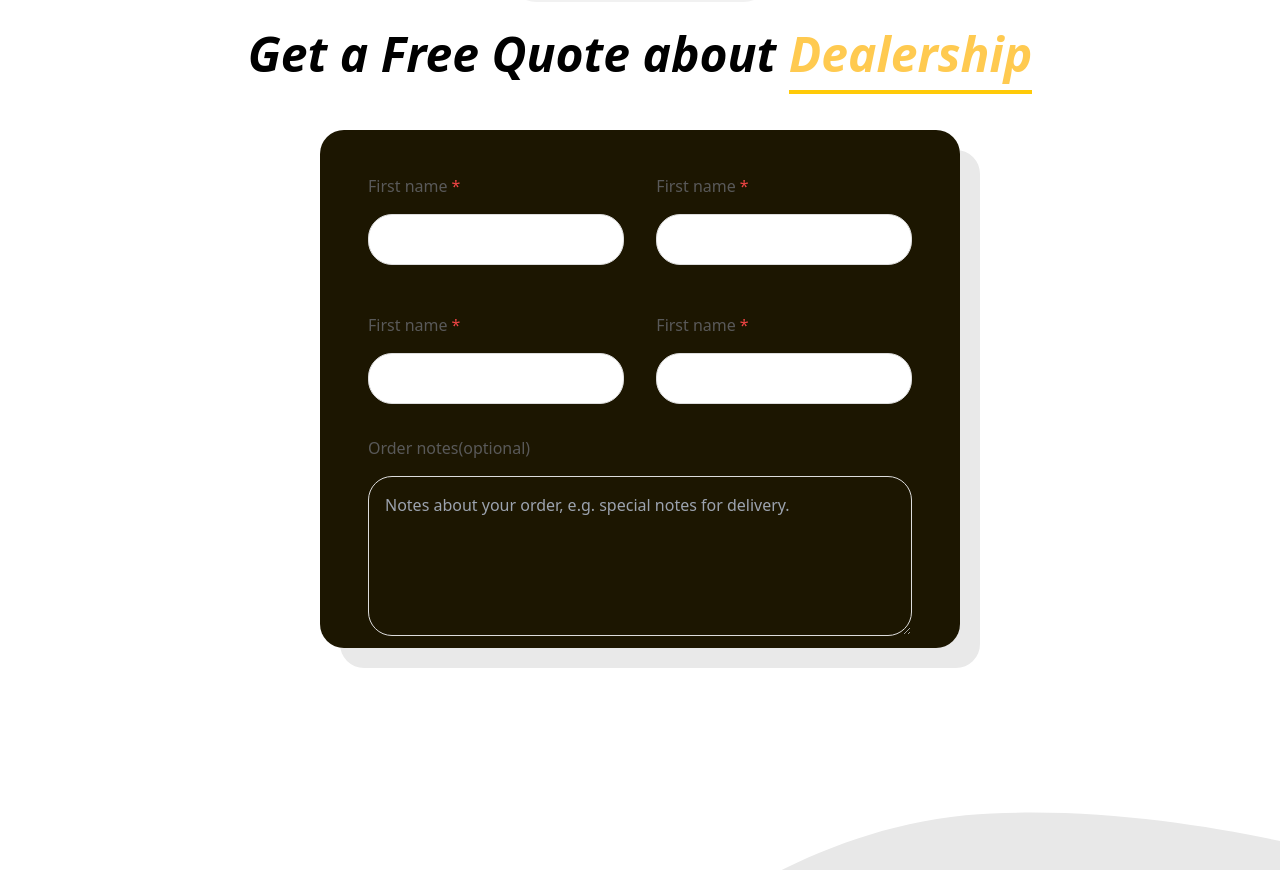
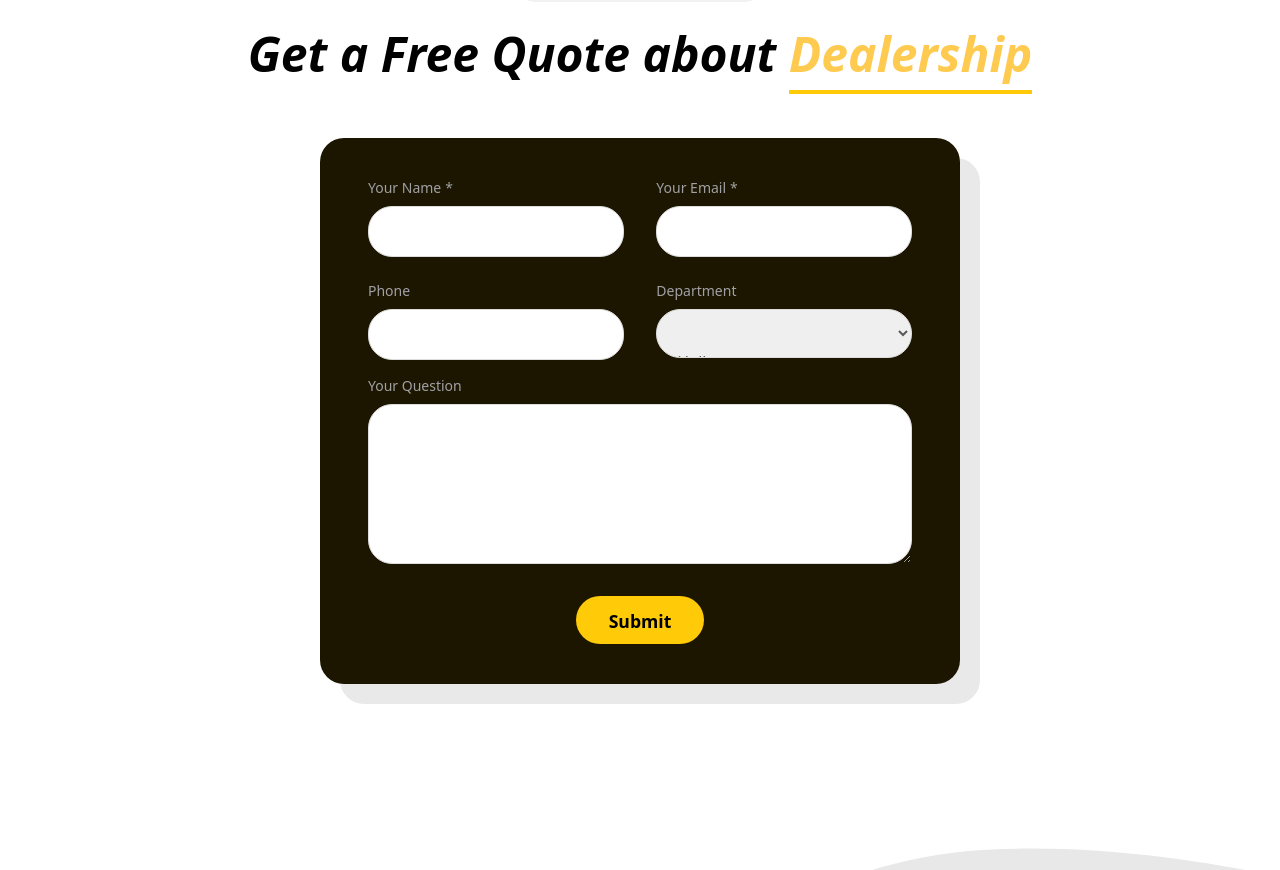
Before and after one commit to itunumide/car-rental, a React (Vite) app: page /locations in a window 1280 px wide. Shown: the part 2820-3690 px from the top of the page. Built offline with nearby package versions, Linux system fonts and the light colour scheme.

Commit message:
Finished the location page UI

```diff
--- a/src/pages/Locations.jsx
+++ b/src/pages/Locations.jsx
@@ -6,8 +6,16 @@ import locationCar1 from "../assets/car-home-5.png";
 import LocationCard from "../reusables/LocationCard";
 import LocationHeader from "../reusables/LocationHeader";
 import LocationForm from "../reusables/LocationForm";
+import { useNavigate } from "react-router-dom";
+
 
 const Locations = () => {
+  const navigate = useNavigate();
+
+  const goToShop = () => {
+    navigate("/shop");
+  };
+
   return (
     <div>
       <PagesHero />
@@ -36,6 +44,7 @@ const Locations = () => {
               text={
                 "On three consecutive Saturdays in August, nearly seven miles of NYC's streets are opened for people to play, run, walk and bike. There are usually fun, interactive stations, from a water slide to a zip line. On three consecutive Saturdays in August, nearly seven miles of NYC's streets are opened for people to play, run, walk and bike. There are usually fun, interactive stations, from a water slide to a zip line."
               }
+              onClick={goToShop}
             />
             <LocationCard
               lat={34.052235}
@@ -45,6 +54,7 @@ const Locations = () => {
               text={
                 "On three consecutive Saturdays in August, nearly seven miles of NYC's streets are opened for people to play, run, walk and bike. There are usually fun, interactive stations, from a water slide to a zip line. On three consecutive Saturdays in August, nearly seven miles of NYC's streets are opened for people to play, run, walk and bike. There are usually fun, interactive stations, from a water slide to a zip line."
               }
+              onClick={goToShop}
             />
             <LocationCard
               lat={40.712776}
@@ -54,6 +64,7 @@ const Locations = () => {
               text={
                 "On three consecutive Saturdays in August, nearly seven miles of NYC's streets are opened for people to play, run, walk and bike. There are usually fun, interactive stations, from a water slide to a zip line. On three consecutive Saturdays in August, nearly seven miles of NYC's streets are opened for people to play, run, walk and bike. There are usually fun, interactive stations, from a water slide to a zip line."
               }
+              onClick={goToShop}
             />
           </div>
         </div>
--- a/src/pages/checkout/CheckoutLeft.jsx
+++ b/src/pages/checkout/CheckoutLeft.jsx
@@ -171,7 +171,7 @@ export const CheckoutLeft = ({ formData, handleChange }) => {
             value={formData.additionalInformation}
             onChange={handleChange}
             placeholder="Notes about your order, e.g. special notes for delivery."
-            className="border p-[1rem] border-[#dcdcdc] text-[#595959] rounded-3xl h-[10rem] bg-transparent"
+            className="border p-[1rem] border-[#dcdcdc] text-[#595959] focus:outline-none focus:ring-2 focus:ring-yellow-500 rounded-3xl h-[10rem] bg-transparent"
           ></textarea>
         </div>
       </div>
--- a/src/reusables/Input.jsx
+++ b/src/reusables/Input.jsx
@@ -7,15 +7,19 @@ const Input = ({
   isRequired,
   onChange,
   width = "md:w-full",
-  bg ='bg-transparent'
+  bg ='bg-transparent',
+  margin ="my-[1rem]",
+  color="text-[#ef4444]",
+  textcl,
+  text
 }) => {
   return (
     <div
-      className={`${width} text-[#595959] w-full flex flex-col my-[1rem]`}
+      className={`${width} text-[#595959] w-full flex flex-col ${margin}`}
     >
-      <label htmlFor={htmlFor} className="my-[1rem]">
+      <label htmlFor={htmlFor} className={`${margin} ${textcl} ${text}`}>
         {label}
-        {isRequired && <span className="text-red-500 ml-1">*</span>}
+        {isRequired && <span className={`${color} ml-1`}>*</span>}
       </label>
       <input
         type={type}
--- a/src/reusables/LocationCard.jsx
+++ b/src/reusables/LocationCard.jsx
@@ -1,7 +1,7 @@
-import Button from "../reusables/Button";
+import Button from "../reusables/checkoutreuseable/Button";
 import MapComponent from "./MapComponent";
 
-const LocationCard = ({lat, lng, state, country, text}) => {
+const LocationCard = ({lat, lng, state, country, text, onClick}) => {
   return (
     <div className="flex gap-12 px-12 py-10">
       <MapComponent lat={lat} lng={lng} />
@@ -13,7 +13,7 @@ const LocationCard = ({lat, lng, state, country, text}) => {
         <p className="leading-8">
          {text}
         </p>
-        <Button text={"Rent"} />
+        <Button text={"Rent"} onClick={onClick} width="10rem" />
       </div>
 
     </div>
--- a/src/reusables/LocationForm.jsx
+++ b/src/reusables/LocationForm.jsx
@@ -1,19 +1,14 @@
 import Input from "../reusables/Input";
 import { useState } from "react";
+import Button from "./checkoutreuseable/Button";
+import axios from "axios";
 
 const LocationForm = () => {
   const [formData, setFormData] = useState({
-    firstName: "",
-    lastName: "",
-    companyName: "",
-    country: "",
-    streetAddress: "",
-    streetAddress1: "",
-    city: "",
-    state: "",
-    zipCode: "",
+    YourName: "",
     phone: "",
     email: "",
+    department:"",
     additionalInformation: "",
   });
 
@@ -25,68 +20,93 @@ const LocationForm = () => {
   const handleSubmit = async (e) => {
     e.preventDefault();
 
-    if (!formData.firstName || !formData.email) {
+    if (!formData.YourName || !formData.email) {
       alert("Please fill in all required fields.");
       return;
     }
+
+    try {
+      const response = await axios.post("https://jsonplaceholder.typicode.com/posts", formData);
+      console.log("Response:", response.data);
+      alert("Form submitted successfully!");
+    } catch (error) {
+      console.error("Error submitting form:", error);
+      alert("Something went wrong. Please try again.");
+    }
   };
+
   return (
     <form
-      action=""
-      className=" bg-[#1c1601] mt-10 py-3 shadow-[20px_20px_0_#e9e9e9] px-12 rounded-3xl w-[50%]"
+      onSubmit={handleSubmit}
+      className=" flex flex-col items-center bg-[#1c1601] mt-12 pb-10 pt-6 shadow-[20px_20px_0_#e9e9e9] px-12 rounded-3xl w-[50%]"
     >
       <div className="flex flex-wrap justify-between">
         <Input
-        htmlFor="firstName"
-        label="First name"
+          htmlFor="yourName"
+          label="Your Name"
           isRequired={true}
-        value={formData.firstName}
+          name="YourName"
+          value={formData.YourName}
           onChange={handleChange}
           width="sm:w-[47%]"
-        bg="#fff"
+          color="text-[#a0a0a0]"
+          bg="bg-[#fff]"
+          textcl="text-[#a0a0a4]"
+          text="text-sm"
+          margin="my-[.5rem]"
         />
         <Input
-        htmlFor="firstName"
-        label="First name"
+          htmlFor="yourEmail"
+          label="Your Email"
           isRequired={true}
-        value={formData.firstName}
+          name="email"
+          value={formData.email}
           onChange={handleChange}
           width="sm:w-[47%]"
-        bg="#fff"
+          color="text-[#a0a0a0]"
+          bg="bg-[#fff]"
+          textcl="text-[#a0a0a4]"
+          text="text-sm"
+          margin="my-[.5rem]"
         />
         <Input
-        htmlFor="firstName"
-        label="First name"
-        isRequired={true}
-        value={formData.firstName}
+          htmlFor="phone"
+          label="Phone"
+          name="phone"
+          value={formData.phone}
           onChange={handleChange}
           width="sm:w-[47%]"
-        bg="#fff"
-      />{" "}
-      <Input
-        htmlFor="firstName"
-        label="First name"
-        isRequired={true}
-        value={formData.firstName}
+          bg="bg-[#fff]"
+          textcl="text-[#a0a0a4]"
+          text="text-sm"
+          margin="my-[.5rem]"
+        />
+        <div className="flex flex-col sm:w-[47%] w-full">
+          <label htmlFor="" className="mt-[1rem] mb-[.5rem] text-[#a0a0a4] text-sm">Department</label>
+          <select
+            name="department"
+            value={formData.department}
+            id="department"
+            className="border border-[#dcdcdc] pt-10 text-[#595959] rounded-3xl h-[3.1rem] px-[1rem]"
             onChange={handleChange}
-        width="sm:w-[47%]"
-        bg="#fff"
-      />
+          >
+            <option value="">Hello</option>
+          </select>
         </div>
-      <div className="flex flex-col">
-      <label htmlFor="notes" className="my-[1rem] text-[#595959]">
-        Order notes(optional)
-
+      </div>
+      <div className="flex flex-col w-full mb-8">
+        <label htmlFor="notes" className="my-[.5rem] text-[#a0a0a4] text-sm">
+          Your Question
         </label>
         <textarea
           name="additionalInformation"
           id="notes"
           value={formData.additionalInformation}
           onChange={handleChange}
-          placeholder="Notes about your order, e.g. special notes for delivery."
-          className="border p-[1rem] border-[#dcdcdc] text-[#595959] rounded-3xl h-[10rem] bg-transparent"
+          className="border p-[1rem] focus:outline-none focus:ring-2 focus:ring-yellow-500 border-[#dcdcdc] text-[#595959] rounded-3xl h-[10rem] bg-[#fff]"
         ></textarea>
       </div>
+      <Button text="Submit" width="w-[8rem]" />
     </form>
   );
 };
--- a/src/reusables/checkoutreuseable/Button.jsx
+++ b/src/reusables/checkoutreuseable/Button.jsx
@@ -3,7 +3,7 @@ const Button = ({ text, onClick, width = "w-full" }) => {
     <div>
       <button
         onClick={onClick}
-        className={` px-8 h-12 ${width} font-bold rounded-3xl text-black text-[1.1rem] p-3 active:bg-gray-100  bg-[#FFCA08]`}
+        className={` px-8 h-12 ${width} hover:bg-transparent hover:text-[#FFCA08] hover:shadow-[0_0_0_2px_#FFCA08] font-bold rounded-3xl text-black text-[1.1rem] p-3 active:bg-gray-100  bg-[#FFCA08]`}
       >
         {text}
       </button>
```
Lines whose indentation alone changed are shown as unchanged.
